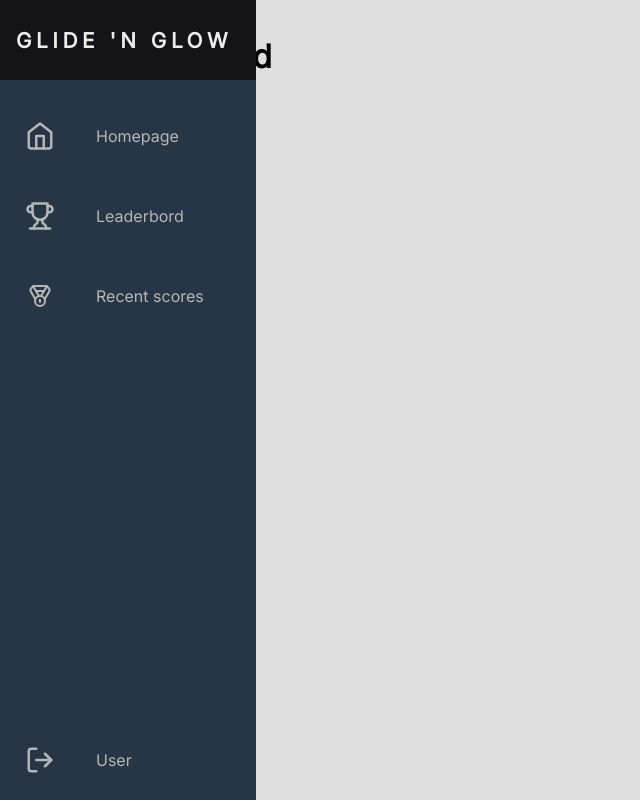
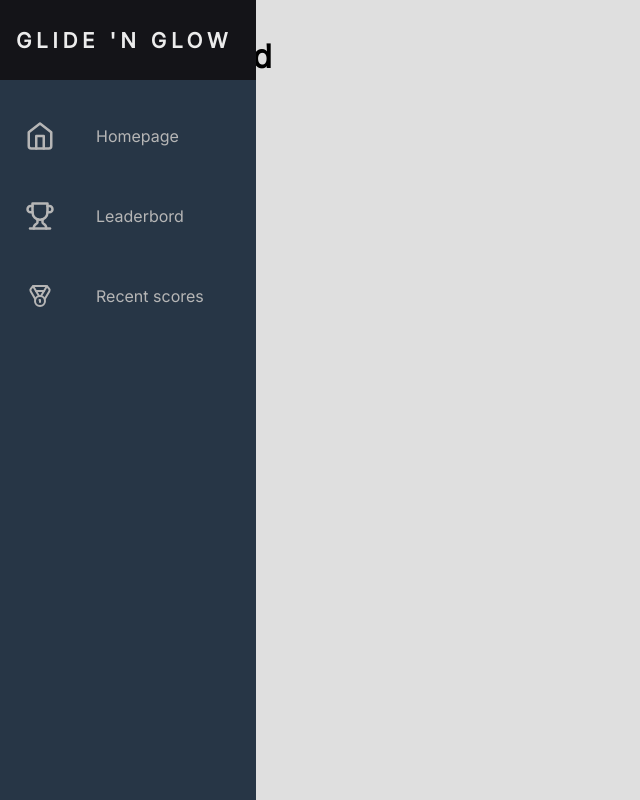
Before and after one commit to VervaetSenne/MCT-TeamProject-Glide-N-Glow, a plain HTML site: page glidenglow-frontend/leaderboard.html in a window 1280 px wide. Shown: the whole page, without its empty margins (0-640 px from the left). Drawn offline with Linux system fonts and the light colour scheme.

```diff
--- a/glidenglow-frontend/leaderboard.html
+++ b/glidenglow-frontend/leaderboard.html
@@ -119,7 +119,7 @@
           </a>
         </li>
 
-        <li class="nav-item" id="userButton">
+        <li class="nav-item nav-item-logout-admin" id="userButton">
           <a href="index.html" class="nav-link">
             <svg
               xmlns="http://www.w3.org/2000/svg"
```
Also changed, not shown: glidenglow-frontend/recentScores.html (+1 -1 lines).
